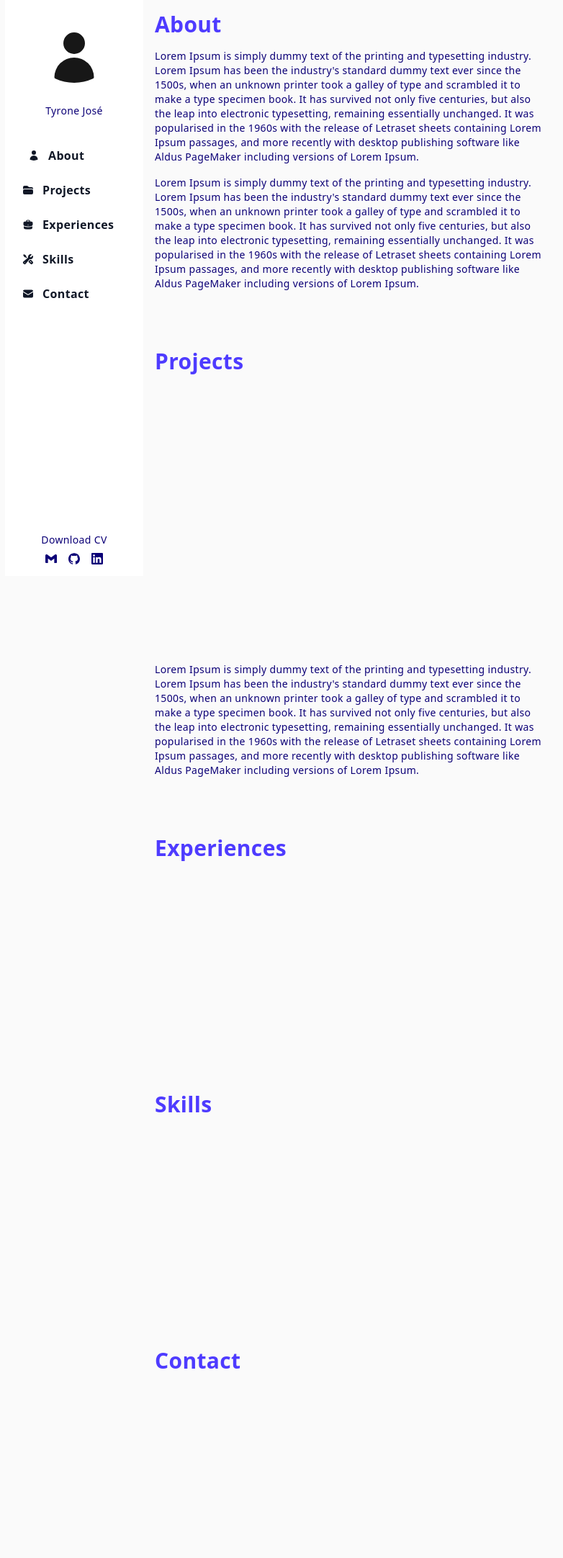
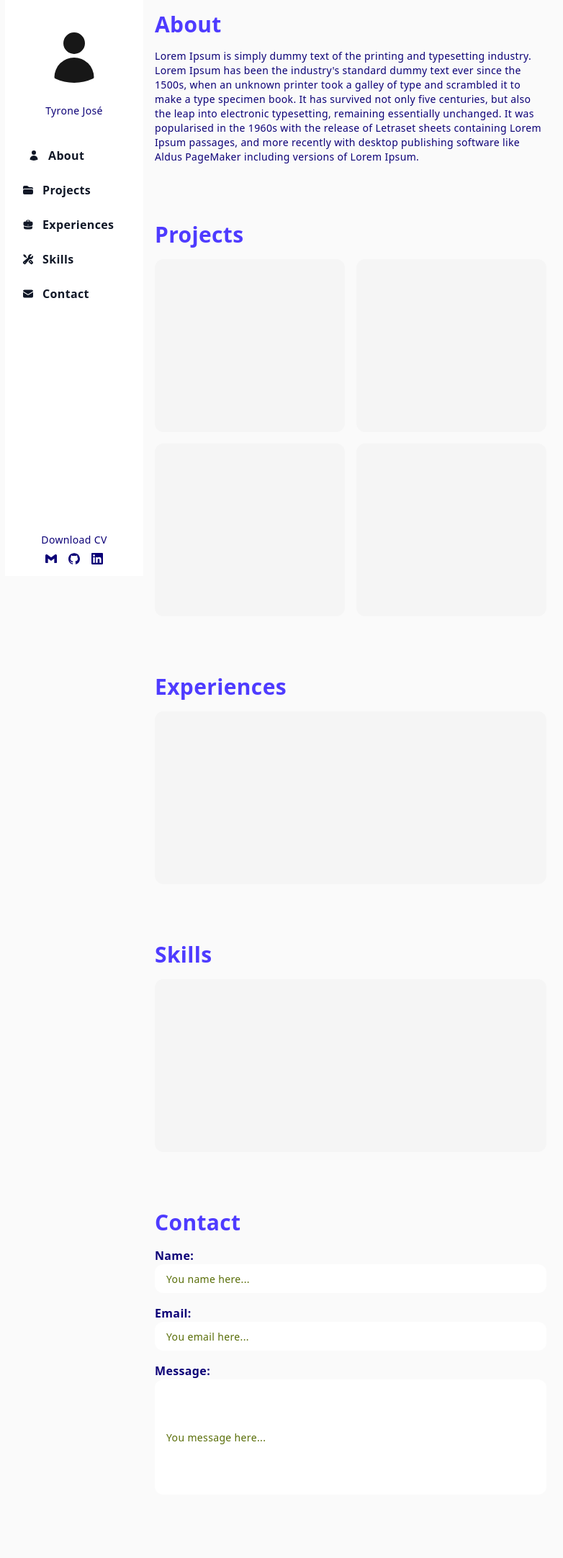
Before and after one commit to tyronejosee/project_portfolio, a Django app: page / in a window 1280 px wide. Shown: the whole page at 72% size, without its empty margins (249-1031 px from the left). After the commit the page ends 2006 px from the top, so only its background shows below. Run offline with Django 5.2, Linux system fonts and the light colour scheme; style sheets or scripts are compiled from the project's sources.

Commit message:
Update home templates.

```diff
--- a/templates/home/index.html
+++ b/templates/home/index.html
@@ -8,37 +8,50 @@
 <section class="space-y-4">
   <h2 class="headline" id="about">About</h2>
   <p>Lorem Ipsum is simply dummy text of the printing and typesetting industry. Lorem Ipsum has been the industry's standard dummy text ever since the 1500s, when an unknown printer took a galley of type and scrambled it to make a type specimen book. It has survived not only five centuries, but also the leap into electronic typesetting, remaining essentially unchanged. It was popularised in the 1960s with the release of Letraset sheets containing Lorem Ipsum passages, and more recently with desktop publishing software like Aldus PageMaker including versions of Lorem Ipsum.</p>
-  <p>Lorem Ipsum is simply dummy text of the printing and typesetting industry. Lorem Ipsum has been the industry's standard dummy text ever since the 1500s, when an unknown printer took a galley of type and scrambled it to make a type specimen book. It has survived not only five centuries, but also the leap into electronic typesetting, remaining essentially unchanged. It was popularised in the 1960s with the release of Letraset sheets containing Lorem Ipsum passages, and more recently with desktop publishing software like Aldus PageMaker including versions of Lorem Ipsum.</p>
 </section>
 
 <!-- PROJECTS -->
-<section >
+<section class="space-y-4">
   <h2 class="headline" id="projects">Projects</h2>
   <div class="grid grid-cols-2 gap-4">
-    <div class="w-full h-48 bg-primary cs-rounded"></div>
-    <div class="w-full h-48 bg-primary cs-rounded"></div>
-    <div class="w-full h-48 bg-primary cs-rounded"></div>
-    <div class="w-full h-48 bg-primary cs-rounded"></div>
+    <div class="box"></div>
+    <div class="box"></div>
+    <div class="box"></div>
+    <div class="box"></div>
   </div>
-  <p>Lorem Ipsum is simply dummy text of the printing and typesetting industry. Lorem Ipsum has been the industry's standard dummy text ever since the 1500s, when an unknown printer took a galley of type and scrambled it to make a type specimen book. It has survived not only five centuries, but also the leap into electronic typesetting, remaining essentially unchanged. It was popularised in the 1960s with the release of Letraset sheets containing Lorem Ipsum passages, and more recently with desktop publishing software like Aldus PageMaker including versions of Lorem Ipsum.</p>
 </section>
 
 <!-- EXPERIENCES -->
-<section>
+<section class="space-y-4">
   <h2 class="headline" id="experiences">Experiences</h2>
-  <div class="w-full h-60 bg-primary cs-rounded"></div>
+  <div class="box"></div>
 </section>
 
 <!-- SKILLS -->
-<section>
+<section class="space-y-4">
   <h2 class="headline" id="skills">Skills</h2>
-  <div class="w-full h-60 bg-primary cs-rounded"></div>
+  <div class="box"></div>
 </section>
 
 <!-- CONTACT -->
-<section>
+<section class="space-y-4">
   <h2 class="headline" id="contact">Contact</h2>
-  <div class="w-full h-60 bg-primary cs-rounded"></div>
+  <form action="POST" class="space-y-4">
+    <label class="block">
+      <span class="bold">Name:</span>
+      <input type="text" name="user" autocomplete="off" placeholder="You name here..." class="input-text">
+    </label>
+
+    <label class="block">
+      <span class="bold">Email:</span>
+      <input type="email" name="email" autocomplete="off" placeholder="You email here..." class="input-text">
+    </label>
+
+    <label class="block">
+      <span class="bold">Message:</span>
+      <input type="text" name="message" id="message" autocomplete="off" placeholder="You message here..." class="input-text h-40">
+    </label>
+  </form>
 </section>
 
 {% endblock %}
```
